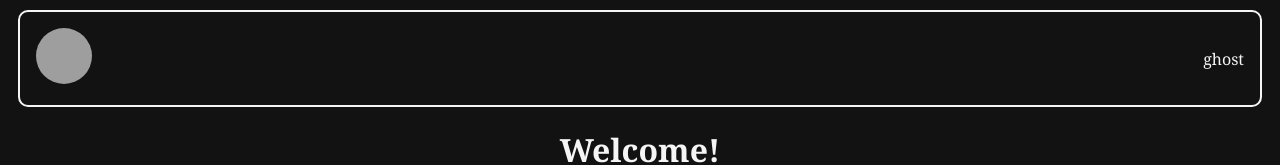
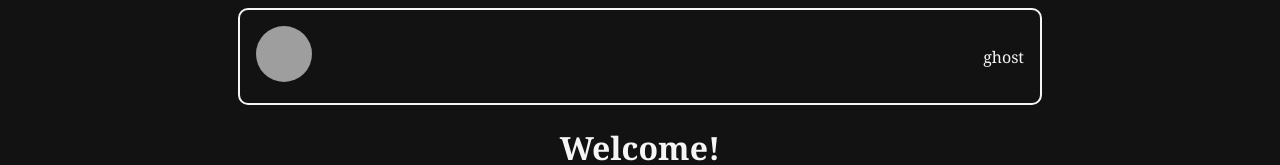
Before and after one commit to Weslley03/blog-wf-site, a Vue app: page / in a window 1280 px wide. Shown: the top 165 px of the page. Built offline with nearby package versions, Linux system fonts and the light colour scheme; grey boxes are pictures that could not be loaded.

Commit message:
ajuste para responsividade de tela `NavbarPage`

```diff
--- a/src/layouts/Navbar/Navbar.vue
+++ b/src/layouts/Navbar/Navbar.vue
@@ -37,9 +37,16 @@
     display: grid;
     grid-template-columns: repeat(2, auto) ;
     grid-template-rows: 1, 100px;
-    margin: 10px;
     border: 2px solid whitesmoke;
     border-radius: 10px;
     padding: 1rem;
+
+    margin: 0 auto;
+    max-width: 60vw;
+
+    @media (max-width: 800px){
+      margin: 10px;
+      max-width: 100vw;
+    }
   }
 </style>
```
